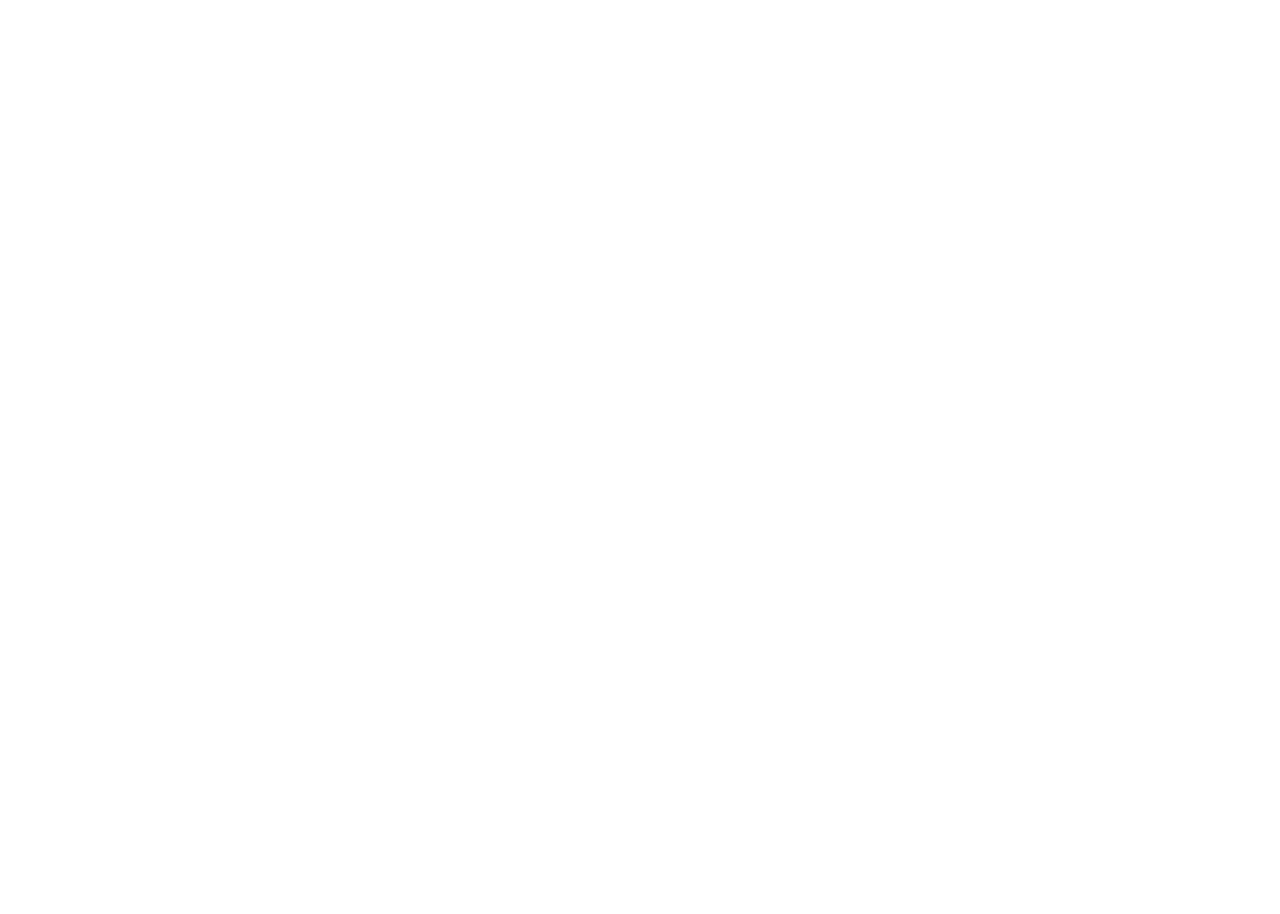
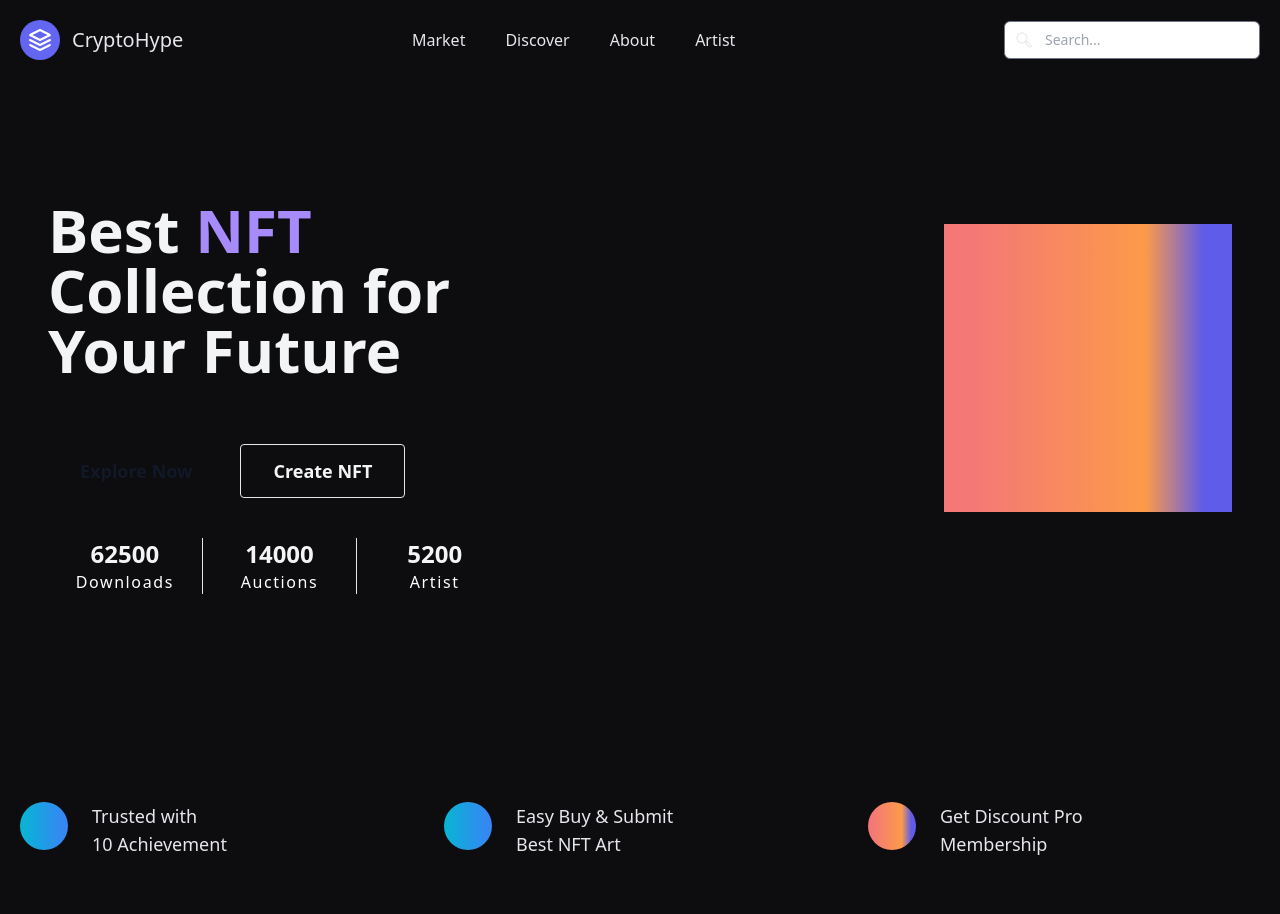
Before and after one commit to benjamin-aubron/Front-end-Training, a plain HTML site: page index.html in a window 1280 px wide. Before the commit the page ends 800 px from the top, so only its background shows below. Drawn offline with nearby package versions, Linux system fonts and the light colour scheme.

```diff
--- a/index.html
+++ b/index.html
@@ -20,6 +20,103 @@
 
 <body>
 
+  <header class="text-gray-200 body-font bg-[#0D0C0F]">
+    <div class="container mx-auto flex flex-wrap p-5 flex-col md:flex-row items-center">
+      <a class="flex title-font font-medium items-center mb-4 md:mb-0">
+        <svg xmlns="http://www.w3.org/2000/svg" fill="none" stroke="currentColor" stroke-linecap="round" stroke-linejoin="round" stroke-width="2" class="w-10 h-10 text-white p-2 bg-indigo-500 rounded-full" viewBox="0 0 24 24">
+          <path d="M12 2L2 7l10 5 10-5-10-5zM2 17l10 5 10-5M2 12l10 5 10-5"></path>
+        </svg>
+        <span class="ml-3 text-xl">CryptoHype</span>
+      </a>
+      <nav class="md:ml-auto md:mr-auto flex flex-wrap items-center text-base justify-center">
+        <a class="mr-10 hover:text-gray-500">Market</a>
+        <a class="mr-10 hover:text-gray-500">Discover</a>
+        <a class="mr-10 hover:text-gray-500">About</a>
+        <a class="mr-10 hover:text-gray-500">Artist</a>
+      </nav>
+      <div class="flex items-center md:space-x-4">
+        <div class="relative">
+          <span class="absolute inset-y-0 left-0 flex items-center pl-2">
+            <button type="submit" title="Search" class="p-1 focus:outline-none focus:ring">
+              <svg fill="currentColor" viewBox="0 0 512 512" class="w-4 h-4 dark:text-gray-100">
+                <path d="M479.6,399.716l-81.084-81.084-62.368-25.767A175.014,175.014,0,0,0,368,192c0-97.047-78.953-176-176-176S16,94.953,16,192,94.953,368,192,368a175.034,175.034,0,0,0,101.619-32.377l25.7,62.2L400.4,478.911a56,56,0,1,0,79.2-79.195ZM48,192c0-79.4,64.6-144,144-144s144,64.6,144,144S271.4,336,192,336,48,271.4,48,192ZM456.971,456.284a24.028,24.028,0,0,1-33.942,0l-76.572-76.572-23.894-57.835L380.4,345.771l76.573,76.572A24.028,24.028,0,0,1,456.971,456.284Z"></path>
+              </svg>
+            </button>
+          </span>
+          <input type="search" name="Search" placeholder="Search..." class="w-32 py-2 pl-10 text-sm rounded-md sm:w-auto focus:outline-none dark:bg-gray-800 dark:text-gray-100 focus:dark:bg-gray-900">
+        </div>
+      </div>
+    </div>
+  </header>
+
+  <section class="bg-[#0D0C0F] text-gray-100">
+    <div class="container flex flex-col justify-center p-6 mx-auto sm:py-12 lg:py-24 lg:flex-row lg:justify-between">
+      <div class="flex flex-col justify-center p-6 text-center rounded-sm lg:max-w-md xl:max-w-lg lg:text-left">
+        <h1 class="text-5xl font-bold leadi sm:text-6xl">Best
+          <span class="text-violet-400">NFT</span> Collection for <br> Your Future
+        </h1>
+        <div class="flex flex-col space-y-4 sm:items-center sm:justify-center sm:flex-row sm:space-y-0 sm:space-x-4 lg:justify-start mt-16">
+          <a rel="noopener noreferrer" href="#" class="px-8 py-3 text-lg font-semibold rounded dark:bg-violet-400 text-gray-900">Explore Now</a>
+          <a rel="noopener noreferrer" href="#" class="px-8 py-3 text-lg font-semibold border rounded dark:border-gray-100">Create NFT</a>
+        </div>
+        <div class="py-10">
+          <div class="grid grid-cols-2 row-gap-6 md:grid-cols-3">
+            <div class="text-center md:border-r">
+              <h6 class="text-2xl font-bold">62500</h6>
+              <p class="text-md font-normal tracking-widest text-white">
+                Downloads
+              </p>
+            </div>
+            <div class="text-center md:border-r">
+              <h6 class="text-2xl font-bold">14000</h6>
+              <p class="text-md font-normal tracking-widest text-white">
+                Auctions
+              </p>
+            </div>
+            <div class="text-center">
+              <h6 class="text-2xl font-bold">5200</h6>
+              <p class="text-md font-normal tracking-widest text-white">
+                Artist
+              </p>
+            </div>
+          </div>
+        </div>
+      </div>
+      <div class="flex items-center justify-center p-6 mt-8 lg:mt-0 h-72 sm:h-80 lg:h-96 xl:h-112 2xl:h-128">
+        <div class="h-72 w-72 bg-gradient-to-r from-[#f47876] from-10% via-[#fc9a49] via-30% via-[#f54c3c] via-50% via-[#ab5da1] via-70% to-[#5f5ce9] to-90%"></div>
+      </div>
+
+    </div>
+    <div class="text-gray-600 body-font">
+      <div class="container px-5 py-12 mx-auto">
+        <div class="flex flex-wrap sm:-m-4 -mx-4 -mb-10 -mt-4 md:space-y-0 space-y-6">
+          <div class="p-4 md:w-1/3 flex">
+            <div class="w-12 h-12 inline-flex items-center justify-center rounded-full bg-gradient-to-r from-cyan-500 to-blue-500">
+            </div>
+            <div class="flex-grow pl-6">
+              <h2 class="text-gray-200 text-lg title-font font-medium mb-2">Trusted with <br> 10 Achievement</h2>
+            </div>
+          </div>
+          <div class="p-4 md:w-1/3 flex">
+            <div class="w-12 h-12 inline-flex items-center justify-center rounded-full bg-gradient-to-r from-cyan-500 to-blue-500">
+            </div>
+            <div class="flex-grow pl-6">
+              <h2 class="text-gray-200 text-lg title-font font-medium mb-2">Easy Buy & Submit <br> Best NFT Art</h2>
+            </div>
+          </div>
+          <div class="p-4 md:w-1/3 flex">
+            <div class="w-12 h-12 inline-flex items-center justify-center rounded-full bg-gradient-to-r from-[#f47876] from-10% via-[#fc9a49] via-30% via-[#f54c3c] via-60% via-[#ab5da1] via-70% to-[#5f5ce9] to-90%">
+            </div>
+            <div class="flex-grow pl-6">
+              <h2 class="text-gray-200 text-lg title-font font-medium mb-2">Get Discount Pro <br> Membership</h2>
+            </div>
+          </div>
+        </div>
+      </div>
+    </div>
+  </section>
+
+
 
 
 
```
Also changed, not shown: Templates/image_processing20211103-8694-1c5sm85.png (renamed from Challenge/image_processing20211103-8694-1c5sm85.png), Templates/image_processing20211104-28524-d63ned.png (renamed from Challenge/image_processing20211104-28524-d63ned.png).
